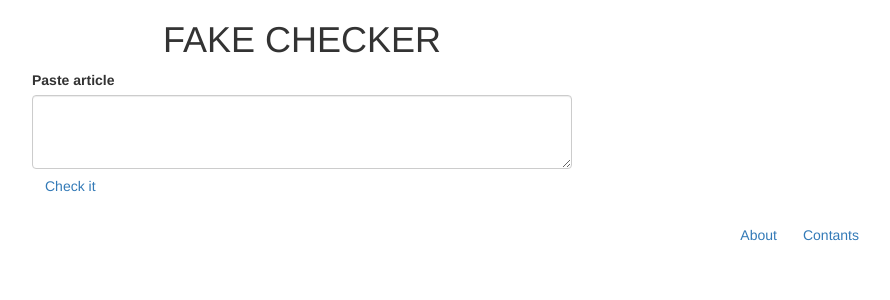
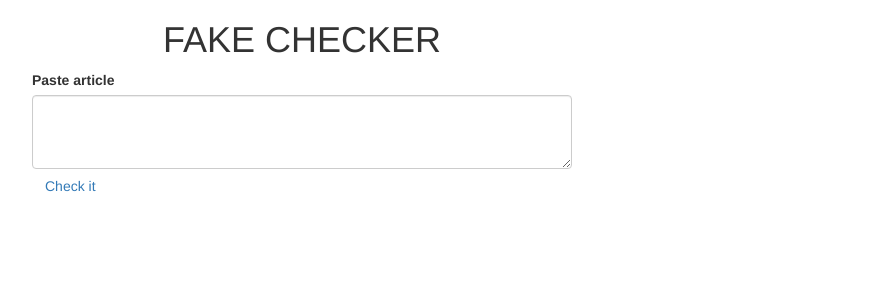
Before and after one commit to ArtDu/Local-Hack-Day-Save-the-World, a Flask app: page / in a window 1280 px wide. Shown: the top 300 px of the page, without its empty margins (338-1228 px from the left). Run offline with Flask 2, Linux system fonts and the light colour scheme; parts of the project's set-up code (start-up, migrations or seed data) failed here and were passed over; some libraries are stand-ins or nearby versions.

Commit message:
fix html\css

```diff
--- a/static/style.css
+++ b/static/style.css
@@ -33,3 +33,10 @@
 .true{
   color: green;
 }
+
+
+.fake_or_not{
+  display: flex;
+  justify-content: center;
+  height: 100%;
+}
--- a/templates/index.html
+++ b/templates/index.html
@@ -14,6 +14,7 @@
   <!-- Latest compiled and minified JavaScript -->
   <script src="https://maxcdn.bootstrapcdn.com/bootstrap/3.3.7/js/bootstrap.min.js" integrity="sha384-Tc5IQib027qvyjSMfHjOMaLkfuWVxZxUPnCJA7l2mCWNIpG9mGCD8wGNIcPD7Txa" crossorigin="anonymous"></script>
   <link rel="stylesheet" href="{{ url_for('static', filename='style.css') }}">
+  <link rel="stylesheet" href="../static/style.css">
 
 
 
@@ -29,7 +30,7 @@
     <div class="col-lg-6 col-lg-offset-3">
       <div class="form-group">
         <label>Paste article</label>
-        <textarea name="text" class="form-control" rows="3"></textarea>
+        <textarea required name="text" class="form-control" rows="3"></textarea>
         <button type="submit" class="btn btn-link">Check it</button>
         <div class="fake">FAKE</div>
         <div class="fake true">TRUE</div>
@@ -39,16 +40,13 @@
 
 
 
-  <div class="container">
+  <div class="container fake_or_not">
     {% if text %}
       <p>{{ text }}</p>
     {% endif %}
   </div>
 
-  <div class="container cbar">
-    <button type="button" class="btn btn-link">About</button>
-    <button type="button" class="btn btn-link">Contants</button>
-  </div>
+
 
 </body>
 </html>
```
